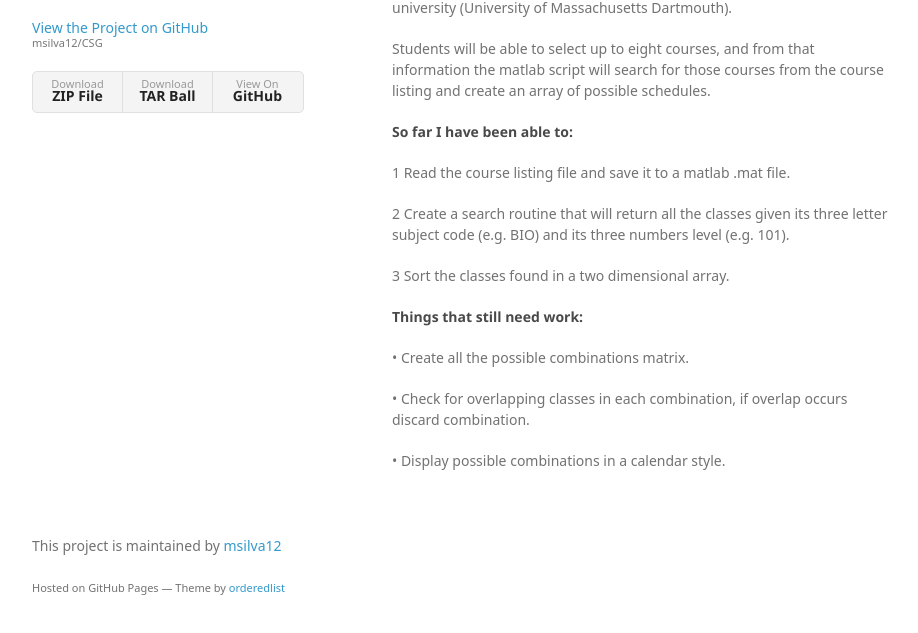
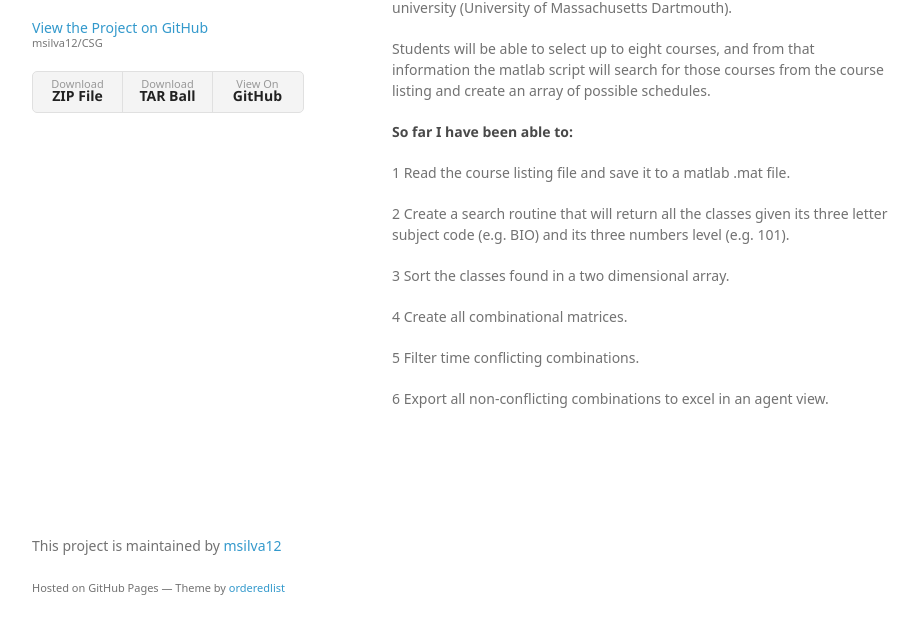
Before and after one commit to msilva12/CSG, a plain HTML site: page index.html in a window 1280 px wide. Shown: the part 133-766 px from the top of the page, without its empty margins (178-1096 px from the left). Drawn offline with Linux system fonts and the light colour scheme; a web font is replaced by a local one.

```diff
--- a/index.html
+++ b/index.html
@@ -46,14 +46,11 @@ from the course listing and create an array of possible schedules.</p>
 
 <p>3 Sort the classes found in a two dimensional array.</p>
 
-<h4>
-<a id="things-that-still-need-work" class="anchor" href="#things-that-still-need-work" aria-hidden="true"><span aria-hidden="true" class="octicon octicon-link"></span></a>Things that still need work:</h4>
+<p>4 Create all combinational matrices.</p>
 
-<p>• Create all the possible combinations matrix.</p>
+<p>5 Filter time conflicting combinations.</p>
 
-<p>• Check for overlapping classes in each combination, if overlap occurs discard combination.</p>
-
-<p>• Display possible combinations in a calendar style.</p>
+<p>6 Export all non-conflicting combinations to excel in an agent view.</p>
       </section>
       <footer>
         <p>This project is maintained by <a href="https://github.com/msilva12">msilva12</a></p>
--- a/params.json
+++ b/params.json
@@ -1,6 +1,6 @@
 {
   "name": "CSG (UMD)",
   "tagline": "Class Schedule Generator",
-  "body": "# Class Schedule Generator\r\nThe Purpose of this project is to aid students with class selection at my university (University of Massachusetts Dartmouth).\r\n\r\nStudents will be able to select up to eight courses, and from that information the matlab script will search for those courses\r\nfrom the course listing and create an array of possible schedules.\r\n\r\n####So far I have been able to:\r\n1 Read the course listing file and save it to a matlab .mat file.\r\n\r\n2 Create a search routine that will return all the classes given its three letter subject code (e.g. BIO) and its three numbers\r\n  level (e.g. 101).\r\n\r\n3 Sort the classes found in a two dimensional array.\r\n\r\n####Things that still need work:\r\n\r\n• Create all the possible combinations matrix.\r\n\r\n• Check for overlapping classes in each combination, if overlap occurs discard combination.\r\n\r\n• Display possible combinations in a calendar style.\r\n",
+  "body": "# Class Schedule Generator\r\nThe Purpose of this project is to aid students with class selection at my university (University of Massachusetts Dartmouth).\r\n\r\nStudents will be able to select up to eight courses, and from that information the matlab script will search for those courses\r\nfrom the course listing and create an array of possible schedules.\r\n\r\n####So far I have been able to:\r\n1 Read the course listing file and save it to a matlab .mat file.\r\n\r\n2 Create a search routine that will return all the classes given its three letter subject code (e.g. BIO) and its three numbers\r\n  level (e.g. 101).\r\n\r\n3 Sort the classes found in a two dimensional array.\r\n\r\n4 Create all combinational matrices.\r\n\r\n5 Filter time conflicting combinations.\r\n\r\n6 Export all non-conflicting combinations to excel in an agent view.\r\n",
   "note": "Don't delete this file! It's used internally to help with page regeneration."
 }
```
